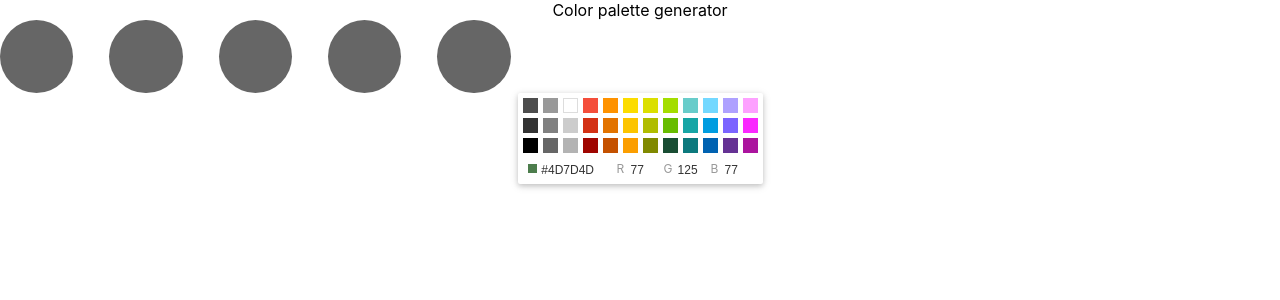
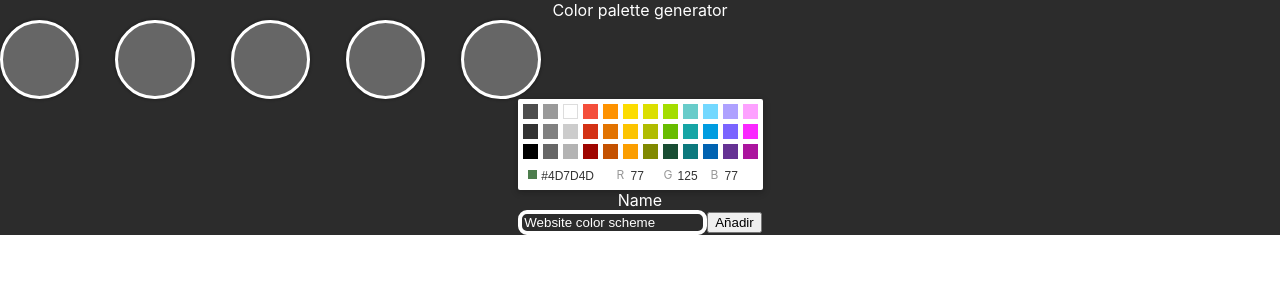
Before and after one commit to ivvasel/pruebaOxygen, a React (Create React App) app in the folder app2/: page / in a window 1280 px wide. Shown: the top 300 px of the page. Built offline with nearby package versions, Linux system fonts and the light colour scheme; the HTML template or start-up script is replaced by a standard one.

Commit message:
Circulos con bordes

```diff
--- a/app2/src/App.css
+++ b/app2/src/App.css
@@ -1,5 +1,7 @@
 .App {
   text-align: center;
+  background-color:#2C2C2C;
+  color:white;
 }
 
 .paleta{
@@ -7,7 +9,20 @@
 }
 .circulo {
   border-radius: 50%;
+  border: 3px solid white;
+
   cursor: pointer;
+  box-shadow: 0px 0px 2px 2px #00000026;
+
+}
+input{
+  background-color: transparent;
+  border: 4px solid white;
+  border-radius: 9px;
+  color:white;
+}
+input::placeholder{
+  color:white;
 }
 
 @media (max-width:450px){
--- a/app2/src/components/ListPalette.js
+++ b/app2/src/components/ListPalette.js
@@ -10,7 +10,7 @@ export default function ListPalette() {
     { color: "#666666", order: 4 },
     { color: "#666666", order: 5 },
   ]);
-  const [selected, setSelected] = useState(palette[0]);
+  const [selected, setSelected] = useState(0);
 
   const handlePick = (circle) => {
     setSelected(circle);
@@ -45,6 +45,11 @@ export default function ListPalette() {
           onChangeComplete={handleChangeComplete}
         />
       </div>
+      <div name="Name">
+        <div>Name</div>
+        <input placeholder="Website color scheme"></input>
+        <button>Añadir</button>
+      </div>
     </div>
   );
 }
```
